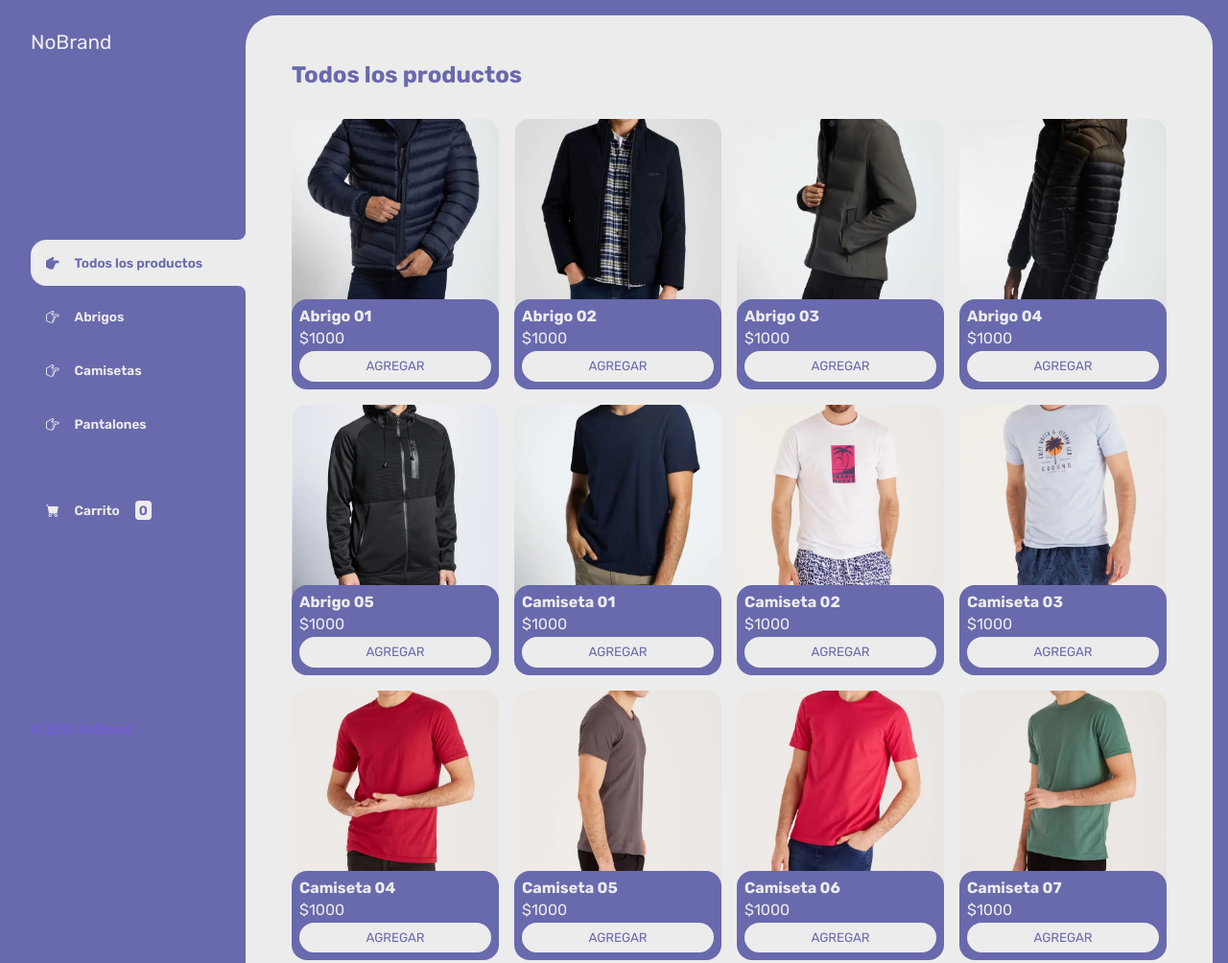
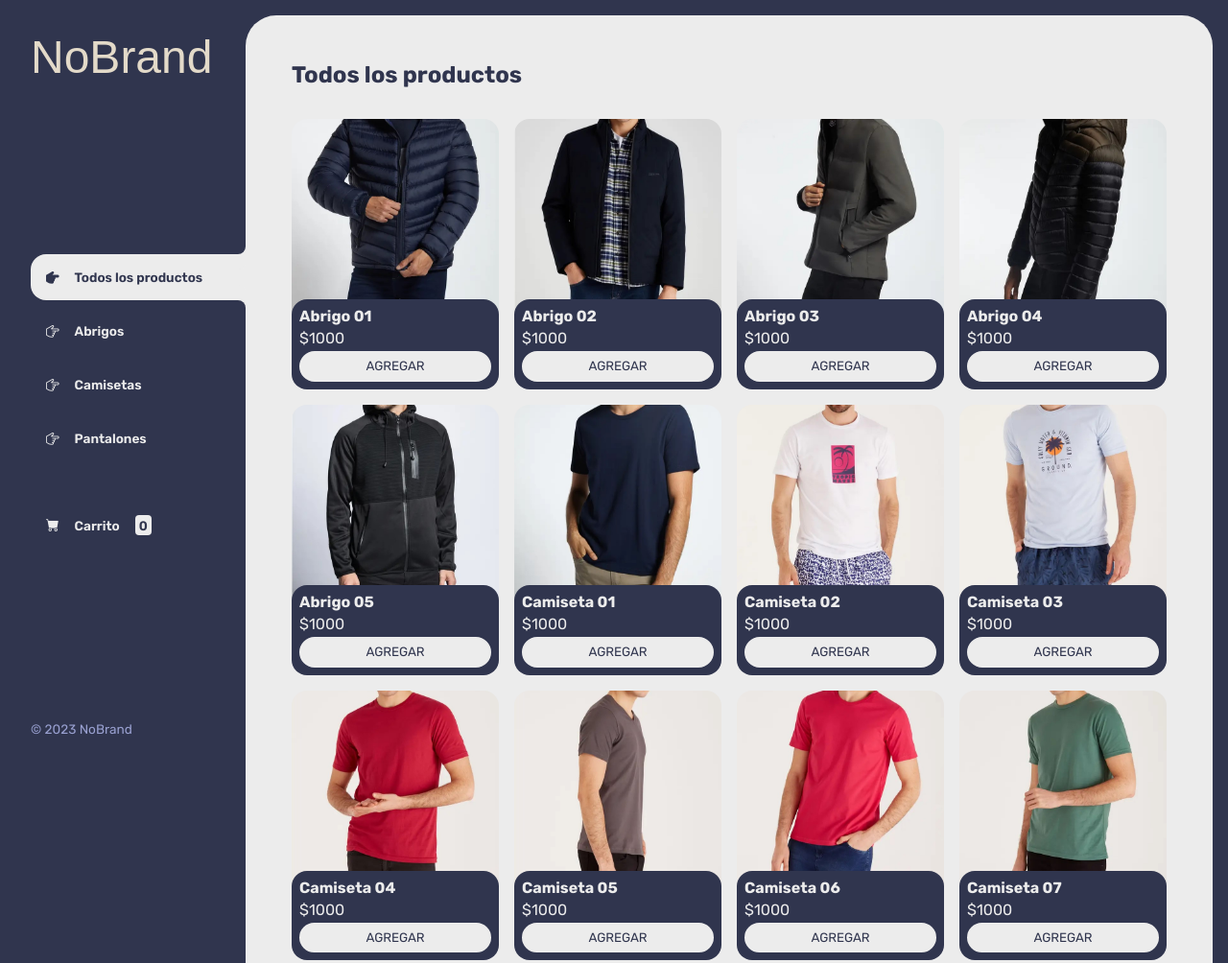
Before and after one commit to francoyanez/ecommerce-NoBrand-proyecto, a plain HTML site: page index.html in a window 1280 px wide. Shown: the top 1004 px of the page at 96% size. Drawn offline with nearby package versions, Linux system fonts and the light colour scheme.

Commit message:
modificacion ccs

```diff
--- a/css/main.css
+++ b/css/main.css
@@ -1,8 +1,8 @@
 @import url('https://fonts.googleapis.com/css2?family=Rubik:wght@300;400;500;600;700;800;900&display=swap');
 
 :root {
-    --clr-main: #6969ad;
-    --clr-main-light: #785ce9;
+    --clr-main: #30354e;
+    --clr-main-light: #a7afe2e0;
     --clr-white: #ececec;
     --clr-gray: #e2e2e2;
     --clr-red: #961818;
@@ -48,7 +48,9 @@ aside {
 
 .logo {
     font-weight: 400;
-    font-size: 1.3rem;
+    font-size: 3rem;
+    font-family: fantasy;
+    color: #E3DAC9;
 }
 
 .menu {
--- a/index.html
+++ b/index.html
@@ -14,7 +14,6 @@
     <div class="wrapper">
         <header class="header-mobile">
             <h1 class="logo">NoBrand</h1>
-            <img src="../Proyecto Ecommerce/img/Main/AlbedoBase_XL_Minimalist_Logo_A_simple_and_elegant_design_with_3 (1).jpg" alt="">
             <button class="open-menu" id="open-menu">
                 <i class="bi bi-list"></i>
             </button>
```
Also changed, not shown: img/Main/NoBrand2.jpeg (added), img/Main/nobrand.jpg (renamed from img/Main/AlbedoBase_XL_Minimalist_Logo_A_simple_and_elegant_design_with_3 (1).jpg).
